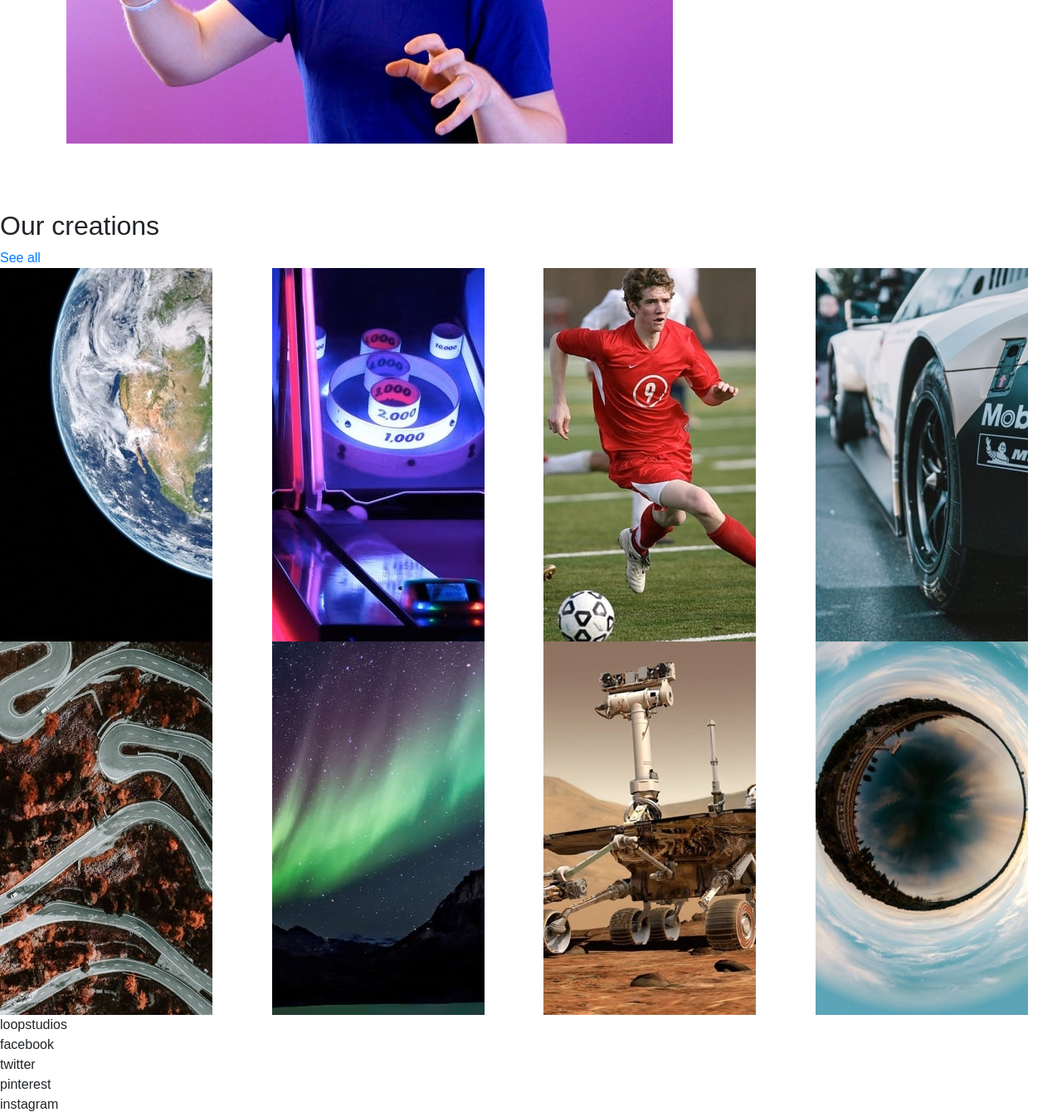
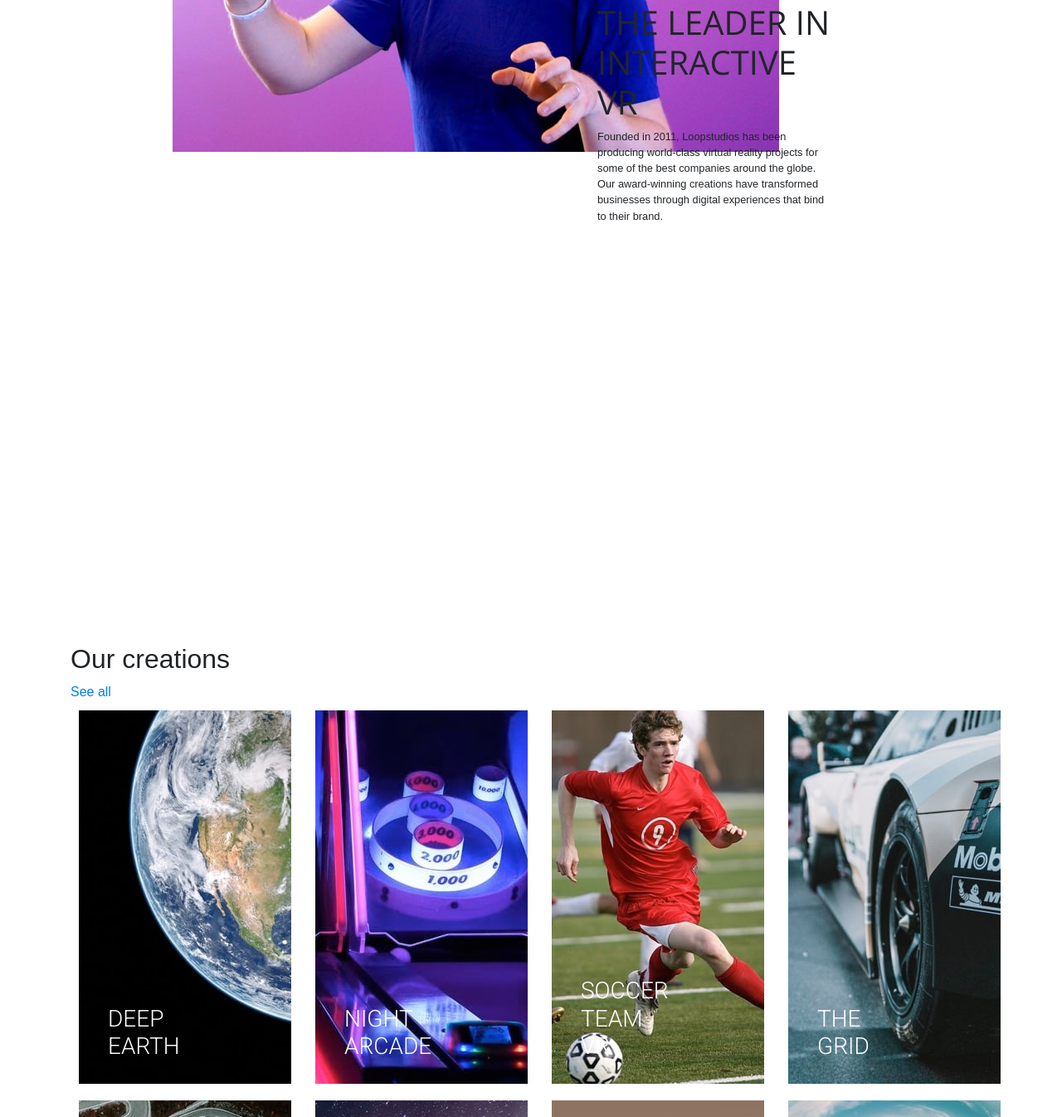
Before and after one commit to gbejula/loopstudios-template, a plain HTML site: page index.html in a window 1280 px wide. Shown: the part 1127-2473 px from the top of the page at 83% size. Drawn offline with nearby package versions, Linux system fonts and the light colour scheme.

Commit message:
half way with css

```diff
--- a/css/style.css
+++ b/css/style.css
@@ -1,4 +1,4 @@
-@import url('https://fonts.googleapis.com/css2?family=Montserrat:wght@300&display=swap');
+@import url('https://fonts.googleapis.com/css2?family=Montserrat:wght@300&family=Open+Sans:wght@300&family=Roboto:wght@300&display=swap');
 
 
 * {
@@ -17,7 +17,6 @@ body {
   height: 80vh;
   position: relative;
   background-repeat: no-repeat;
-
 }
 
 .navbar-brand {
@@ -32,7 +31,6 @@ body {
   cursor: pointer;
   padding-top: 2rem;
   font-weight: bold;
-
 }
 
 .box {
@@ -54,6 +52,43 @@ body {
 
 
 #google_man {
-  padding-top: 5rem;
+  padding: 7% 10%;
   margin: 5rem;
 }
+
+.lead-box {
+  margin: 20rem 0;
+  z-index: 3;
+  padding: 0 80px;
+}
+
+.history {
+  font-size: 0.8rem;
+}
+
+.leader {
+  text-transform: uppercase;
+  font-family: 'Open Sans', sans-serif;
+  z-index: 1;
+  font-size: 2.5rem;
+}
+
+.group-image {
+  position: relative;
+  padding: 10px;
+  cursor: pointer;
+}
+
+.text {
+  position: absolute;
+  color: #fff;
+  bottom: 30px;
+  left: 60px;
+  text-transform: uppercase;
+ width: 10px;
+ font-family: 'Roboto', sans-serif;
+}
+
+#creations {
+  padding-top: 0;
+}
--- a/index.html
+++ b/index.html
@@ -60,45 +60,54 @@
         <div class="col-lg-6">
           <img src="/assets/images/desktop/image-interactive.jpg" alt="">
         </div>
-        <div class="col-lg-6">
-          <h3>the leader in interactive vr</h3>
-          <p>Founded in 2011, Loopstudios has been producing world-class virtual reality projects for some of the best companies around the globe. Our award-winning creations have transformed businesses through digital experiences that bind to their brand.</p>
+        <div class="col-lg-6 lead-box">
+          <h3 class="leader">the leader in interactive vr</h3>
+          <p class="history">Founded in 2011, Loopstudios has been producing world-class virtual reality projects for some of the best companies around the globe. Our award-winning creations have transformed businesses through digital experiences that bind to their brand.</p>
         </div>
       </div>
 
   </section>
 
 <section id="creations">
+  <div class="container">
     <h2 class="create">Our creations</h2>
     <a href="">See all</a>
 
     <div class="row">
       <div class="col-sm-3">
-      <img src="/assets/images/desktop/image-deep-earth.jpg" alt="earth">
+        <img src="/assets/images/desktop/image-deep-earth.jpg" class="group-image" alt="earth">
+        <h3 class="text">deep earth</h3>
       </div>
       <div class="col-sm-3">
-      <img src="/assets/images/desktop/image-night-arcade.jpg" alt="night">
+        <img src="/assets/images/desktop/image-night-arcade.jpg" class="group-image" alt="night">
+        <h3 class="text">night arcade</h3>
       </div>
       <div class="col-sm-3">
-      <img src="/assets/images/desktop/image-soccer-team.jpg" alt="soccer">
+        <img src="/assets/images/desktop/image-soccer-team.jpg" class="group-image" alt="soccer">
+        <h3 class="text">soccer team vr</h3>
       </div>
       <div class="col-sm-3">
-      <img src="/assets/images/desktop/image-grid.jpg" alt="">
+        <img src="/assets/images/desktop/image-grid.jpg" class="group-image" alt="grid">
+        <h3 class="text">the grid</h3>
       </div>
       <div class="col-sm-3">
-      <img src="/assets/images/desktop/image-from-above.jpg" alt="">
+        <img src="/assets/images/desktop/image-from-above.jpg" class="group-image" alt="">
+        <h3 class="text">from above vr</h3>
       </div>
       <div class="col-sm-3">
-      <img src="/assets/images/desktop/image-pocket-borealis.jpg" alt="pocket">
+        <img src="/assets/images/desktop/image-pocket-borealis.jpg" class="group-image" alt="pocket">
+        <h3 class="text">pocket borealis</h3>
       </div>
       <div class="col-sm-3">
-      <img src="/assets/images/desktop/image-curiosity.jpg" alt="curious">
+        <img src="/assets/images/desktop/image-curiosity.jpg" class="group-image" alt="curious">
+        <h3 class="text">the curiosity</h3>
       </div>
       <div class="col-sm-3">
-      <img src="/assets/images/desktop/image-fisheye.jpg" alt="hero">
+        <img src="/assets/images/desktop/image-fisheye.jpg" class="group-image" alt="hero">
+        <h3 class="text">make it fisheye</h3>
       </div>
     </div>
-
+  </div>
 </section>
 
 
```
Lines whose indentation alone changed are shown as unchanged.
